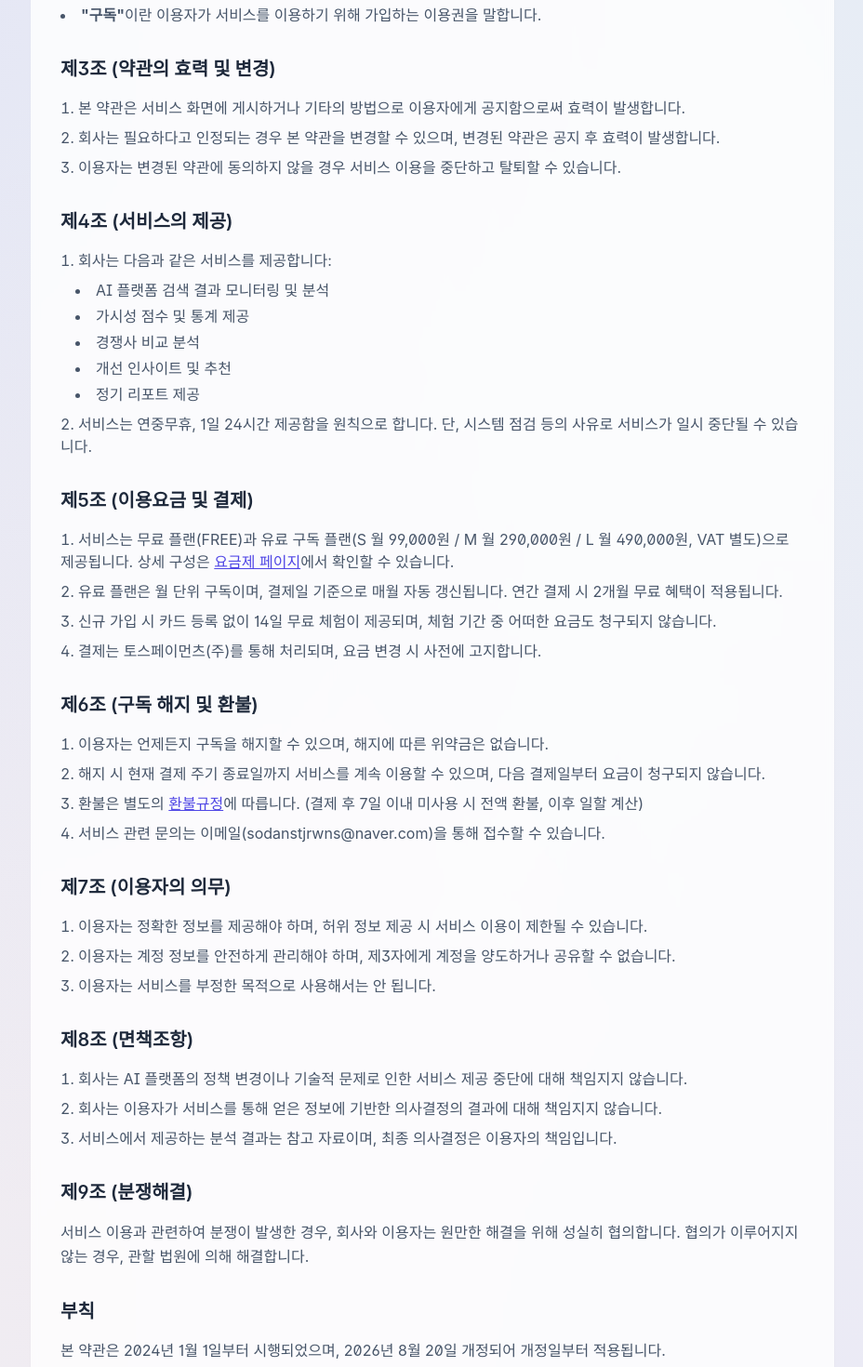
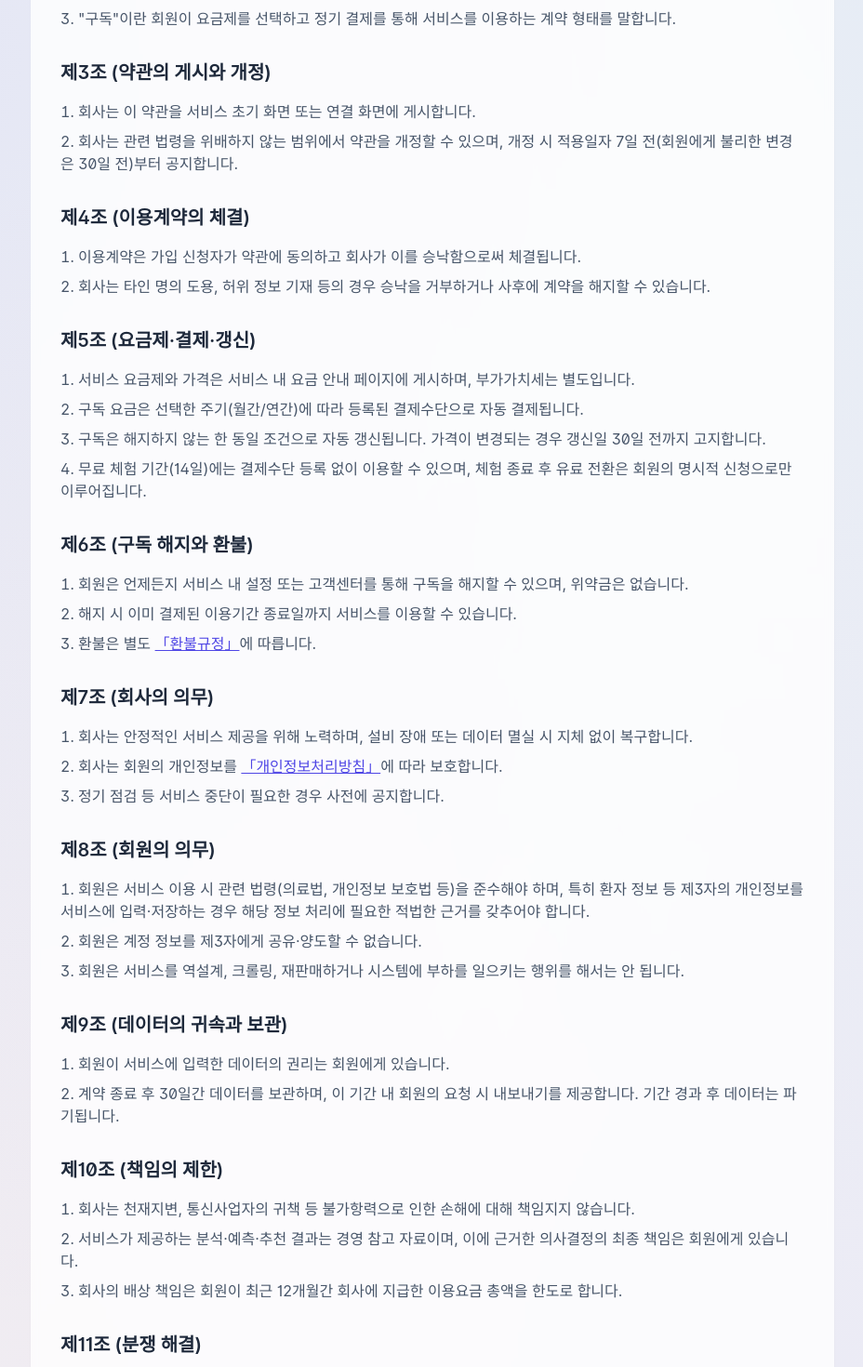
Before and after one commit to sodanstjrwns-max/patient-signal, a Next.js app in the folder apps/web/: page /terms in a window 1280 px wide. Shown: the part 420-1890 px from the top of the page at 93% size, without its empty margins (175-1103 px from the left). Built offline with nearby package versions, Linux system fonts and the light colour scheme; no server answers.

Commit message:
법적 페이지 3종을 전 사이트 공통 템플릿(2026-08-20)으로 교체 — 약관 11개조(데이터 귀속·배상한도·의료법 준수 포함), 방침 8개항(국외이전 고지 포함), 환불규정(단건 §2는 시그널 미판매로 제외)

```diff
--- a/apps/web/src/app/refund/page.tsx
+++ b/apps/web/src/app/refund/page.tsx
@@ -3,117 +3,82 @@ import SiteFooter from '@/components/layout/SiteFooter';
 
 export const metadata: Metadata = {
   title: '환불규정 - Patient Signal',
-  description: '페이션트 시그널 구독 서비스의 환불 및 해지 규정 안내',
+  description: '페이션트 시그널 환불규정',
 };
 
+// 2026-08-20 전 사이트 공통 법적 페이지 템플릿 적용 ({{서비스명}}=페이션트 시그널)
+// §2 단건 상품은 "해당 상품 판매 사이트에만 게시" — 시그널은 SaaS 구독만이므로 제외
 export default function RefundPage() {
   return (
     <div className="min-h-screen bg-mesh flex flex-col">
       <main className="flex-1 max-w-4xl mx-auto px-4 py-16 w-full">
-        <h1 className="text-3xl font-bold text-slate-900 mb-2">환불규정</h1>
-        <p className="text-sm text-slate-400 mb-8">시행일: 2026년 8월 20일</p>
+        <h1 className="text-3xl font-bold text-slate-900 mb-2">페이션트 시그널 환불규정</h1>
+        <p className="text-sm text-slate-400 mb-8">적용일: 2026년 8월 20일</p>
 
         <div className="bg-white/80 backdrop-blur-sm rounded-2xl shadow-sm p-8 space-y-8">
-          <section id="refund-scope">
-            <h2 className="text-xl font-semibold text-slate-800 mb-4">제1조 (적용 범위)</h2>
-            <p className="text-slate-600 leading-relaxed">
-              본 환불규정은 페이션트퍼널(이하 &quot;회사&quot;)이 운영하는 페이션트 시그널(Patient
-              Signal) 유료 구독 서비스의 결제 취소 및 환불에 적용됩니다. 본 규정에서 정하지 않은
-              사항은 「전자상거래 등에서의 소비자보호에 관한 법률」 등 관련 법령 및 이용약관에
-              따릅니다.
-            </p>
-          </section>
-
           <section id="refund-subscription">
-            <h2 className="text-xl font-semibold text-slate-800 mb-4">제2조 (월간 구독 환불)</h2>
+            <h2 className="text-xl font-semibold text-slate-800 mb-4">
+              1. 구독 서비스 (월간·연간 결제)
+            </h2>
             <ol className="list-decimal list-inside text-slate-600 space-y-2">
               <li>
-                <strong>결제 후 7일 이내</strong>이고 서비스를 <strong>이용하지 않은 경우</strong>{' '}
-                전액 환불됩니다. (이용 여부는 결제 이후 크롤링 실행, 리포트 열람 등 유료 기능 사용
-                기록 기준)
+                결제일로부터 <strong>7일 이내</strong>이고 서비스를{' '}
+                <strong>실질적으로 이용하지 않은 경우</strong>(데이터 입력·분석 실행 등 핵심 기능
+                미사용): 전액 환불
               </li>
               <li>
-                결제 후 7일이 지났거나 서비스를 이용한 경우, 잔여 기간에 대해{' '}
-                <strong>일할 계산</strong>하여 환불합니다.
+                그 외의 경우: 총 결제금액에서 이용 일수에 해당하는 금액을 일할 계산으로 공제한
+                잔액을 환불
               </li>
-              <li>월간 구독은 언제든 해지할 수 있으며, 해지에 따른 위약금은 없습니다.</li>
               <li>
-                해지 시 별도 환불 요청이 없으면 현재 결제 주기 종료일까지 서비스를 계속 이용할 수
-                있고, 다음 결제일부터 요금이 청구되지 않습니다.
+                연간 결제(2개월 무료 혜택 적용)의 중도 해지 시: 무료 혜택을 제외한 월간 정가
+                기준으로 이용분을 계산하여 공제 후 환불
+              </li>
+              <li>
+                월간 구독의 단순 해지는 환불이 아닌 갱신 중단으로 처리되며, 결제된 이용기간
+                종료일까지 이용 가능합니다. 위약금은 없습니다.
               </li>
             </ol>
           </section>
 
-          <section id="refund-annual">
-            <h2 className="text-xl font-semibold text-slate-800 mb-4">
-              제3조 (연간 결제 환불 — 2개월 무료 혜택)
-            </h2>
+          <section id="refund-process">
+            <h2 className="text-xl font-semibold text-slate-800 mb-4">2. 환불 절차</h2>
             <ol className="list-decimal list-inside text-slate-600 space-y-2">
               <li>
-                연간 결제(12개월 요금으로 결제, 2개월 무료 혜택 적용)는 중도 해지 시{' '}
-                <strong>무료 제공분을 제외하고</strong> 실제 이용 기간을 월간 정가 기준으로 일할
-                정산한 후 잔액을 환불합니다.
-              </li>
-              <li>결제 후 7일 이내 미사용 시에는 전액 환불됩니다.</li>
-            </ol>
-          </section>
-
-          <section id="refund-trial">
-            <h2 className="text-xl font-semibold text-slate-800 mb-4">제4조 (무료 체험)</h2>
-            <ol className="list-decimal list-inside text-slate-600 space-y-2">
-              <li>
-                14일 무료 체험은 카드 등록 없이 제공되며, 체험 기간 중 어떠한 요금도 청구되지
-                않습니다.
-              </li>
-              <li>체험 종료 후 이용자가 직접 결제하기 전에는 자동으로 과금되지 않습니다.</li>
-            </ol>
-          </section>
-
-          <section id="refund-company-fault">
-            <h2 className="text-xl font-semibold text-slate-800 mb-4">
-              제5조 (회사 귀책 사유로 인한 환불)
-            </h2>
-            <p className="text-slate-600 leading-relaxed">
-              회사의 시스템 장애 등 회사 귀책 사유로 서비스를 정상적으로 이용하지 못한 기간이
-              발생한 경우, 해당 기간만큼 이용 기간을 연장하거나 일할 계산하여 환불합니다.
-            </p>
-          </section>
-
-          <section id="refund-process">
-            <h2 className="text-xl font-semibold text-slate-800 mb-4">제6조 (환불 절차)</h2>
-            <ol className="list-decimal list-inside text-slate-600 space-y-2">
-              <li>
-                환불 요청은 대시보드 내 <strong>설정 &gt; 구독 관리</strong> 또는 이메일(
+                고객센터(이메일{' '}
                 <a
                   href="mailto:sodanstjrwns@naver.com"
                   className="text-indigo-600 hover:text-indigo-700"
                 >
                   sodanstjrwns@naver.com
-                </a>
-                )로 접수할 수 있습니다.
+                </a>{' '}
+                / 010-5832-3372)로 환불 요청
               </li>
+              <li>회사는 요청일로부터 3영업일 이내에 환불 가능 여부와 금액을 안내</li>
               <li>
-                환불은 접수일로부터 <strong>영업일 기준 3~5일 이내</strong>에 원 결제수단으로
-                처리됩니다. (카드사 사정에 따라 카드 취소 반영은 추가 소요될 수 있습니다)
+                환불은 원 결제수단으로 진행되며, 카드 결제 취소는 카드사 사정에 따라 3~7영업일이
+                소요될 수 있습니다.
               </li>
-              <li>결제 처리 및 환불은 토스페이먼츠(주)를 통해 이루어집니다.</li>
             </ol>
           </section>
 
           <section id="refund-misc">
-            <h2 className="text-xl font-semibold text-slate-800 mb-4">제7조 (기타)</h2>
-            <ol className="list-decimal list-inside text-slate-600 space-y-2">
+            <h2 className="text-xl font-semibold text-slate-800 mb-4">3. 기타</h2>
+            <ul className="list-disc list-inside text-slate-600 space-y-2">
               <li>
-                이용약관 위반(부정 사용, 계정 공유 등)으로 이용이 제한된 경우 환불이 제한될 수
-                있습니다.
+                이 규정에서 정하지 않은 사항은 「전자상거래 등에서의 소비자보호에 관한 법률」 등
+                관련 법령에 따릅니다.
               </li>
-              <li>본 규정은 관련 법령 개정 또는 정책 변경 시 사전 공지 후 변경될 수 있습니다.</li>
-            </ol>
+              <li>
+                회사의 귀책 사유(서비스 장애 등)로 정상 이용이 불가했던 기간은 이용 일수 계산에서
+                제외합니다.
+              </li>
+            </ul>
           </section>
 
           <section>
             <h2 className="text-xl font-semibold text-slate-800 mb-4">부칙</h2>
-            <p className="text-slate-600">본 환불규정은 2026년 8월 20일부터 시행됩니다.</p>
+            <p className="text-slate-600">이 규정은 2026년 8월 20일부터 적용됩니다.</p>
           </section>
         </div>
 
--- a/apps/web/src/app/terms/page.tsx
+++ b/apps/web/src/app/terms/page.tsx
@@ -1,112 +1,178 @@
-'use client';
-
+import type { Metadata } from 'next';
 import SiteFooter from '@/components/layout/SiteFooter';
 
+export const metadata: Metadata = {
+  title: '이용약관 - Patient Signal',
+  description: '페이션트 시그널 이용약관',
+};
+
+// 2026-08-20 전 사이트 공통 법적 페이지 템플릿 적용 ({{서비스명}}=페이션트 시그널)
 export default function TermsPage() {
   return (
     <div className="min-h-screen bg-mesh flex flex-col">
-      <div className="flex-1 max-w-4xl mx-auto px-4 py-16 w-full">
-        <h1 className="text-3xl font-bold text-slate-900 mb-8">이용약관</h1>
+      <main className="flex-1 max-w-4xl mx-auto px-4 py-16 w-full">
+        <h1 className="text-3xl font-bold text-slate-900 mb-2">페이션트 시그널 이용약관</h1>
+        <p className="text-sm text-slate-400 mb-8">시행일: 2026년 8월 20일</p>
 
         <div className="bg-white/80 backdrop-blur-sm rounded-2xl shadow-sm p-8 space-y-8">
           <section>
             <h2 className="text-xl font-semibold text-slate-800 mb-4">제1조 (목적)</h2>
             <p className="text-slate-600 leading-relaxed">
-              본 약관은 페이션트퍼널(이하 "회사")이 제공하는 AI 검색 가시성 분석 서비스
-              페이션트 시그널(Patient Signal, 이하 "서비스")의
-              이용과 관련하여 회사와 이용자 간의 권리, 의무 및 책임사항을 규정함을 목적으로 합니다.
+              이 약관은 페이션트퍼널(이하 &quot;회사&quot;)이 제공하는 페이션트 시그널 및 관련 제반
+              서비스(이하 &quot;서비스&quot;)의 이용과 관련하여 회사와 회원 간의 권리, 의무 및
+              책임사항을 규정함을 목적으로 합니다.
             </p>
           </section>
 
           <section>
             <h2 className="text-xl font-semibold text-slate-800 mb-4">제2조 (정의)</h2>
-            <ul className="list-disc list-inside text-slate-600 space-y-2">
-              <li><strong>"서비스"</strong>란 회사가 제공하는 AI 플랫폼(ChatGPT, Claude, Perplexity, Gemini, Grok, CLOVA X 등)에서의
-                병원/의료기관 검색 가시성 분석, 경쟁사 비교, 개선 인사이트 제공 등의 서비스를 말합니다.</li>
-              <li><strong>"이용자"</strong>란 본 약관에 따라 서비스를 이용하는 병원, 의료기관 또는 개인을 말합니다.</li>
-              <li><strong>"구독"</strong>이란 이용자가 서비스를 이용하기 위해 가입하는 이용권을 말합니다.</li>
-            </ul>
-          </section>
-
-          <section>
-            <h2 className="text-xl font-semibold text-slate-800 mb-4">제3조 (약관의 효력 및 변경)</h2>
             <ol className="list-decimal list-inside text-slate-600 space-y-2">
-              <li>본 약관은 서비스 화면에 게시하거나 기타의 방법으로 이용자에게 공지함으로써 효력이 발생합니다.</li>
-              <li>회사는 필요하다고 인정되는 경우 본 약관을 변경할 수 있으며, 변경된 약관은 공지 후 효력이 발생합니다.</li>
-              <li>이용자는 변경된 약관에 동의하지 않을 경우 서비스 이용을 중단하고 탈퇴할 수 있습니다.</li>
+              <li>
+                &quot;서비스&quot;란 회사가 웹사이트를 통해 제공하는 병·의원 경영 지원 소프트웨어 및
+                부가 기능 일체를 말합니다.
+              </li>
+              <li>&quot;회원&quot;이란 이 약관에 동의하고 회사와 이용계약을 체결한 자를 말합니다.</li>
+              <li>
+                &quot;구독&quot;이란 회원이 요금제를 선택하고 정기 결제를 통해 서비스를 이용하는 계약
+                형태를 말합니다.
+              </li>
             </ol>
           </section>
 
           <section>
-            <h2 className="text-xl font-semibold text-slate-800 mb-4">제4조 (서비스의 제공)</h2>
+            <h2 className="text-xl font-semibold text-slate-800 mb-4">제3조 (약관의 게시와 개정)</h2>
             <ol className="list-decimal list-inside text-slate-600 space-y-2">
-              <li>회사는 다음과 같은 서비스를 제공합니다:
-                <ul className="list-disc list-inside ml-4 mt-2 space-y-1">
-                  <li>AI 플랫폼 검색 결과 모니터링 및 분석</li>
-                  <li>가시성 점수 및 통계 제공</li>
-                  <li>경쟁사 비교 분석</li>
-                  <li>개선 인사이트 및 추천</li>
-                  <li>정기 리포트 제공</li>
-                </ul>
+              <li>회사는 이 약관을 서비스 초기 화면 또는 연결 화면에 게시합니다.</li>
+              <li>
+                회사는 관련 법령을 위배하지 않는 범위에서 약관을 개정할 수 있으며, 개정 시 적용일자
+                7일 전(회원에게 불리한 변경은 30일 전)부터 공지합니다.
               </li>
-              <li>서비스는 연중무휴, 1일 24시간 제공함을 원칙으로 합니다. 단, 시스템 점검 등의 사유로
-                서비스가 일시 중단될 수 있습니다.</li>
             </ol>
           </section>
 
           <section>
-            <h2 className="text-xl font-semibold text-slate-800 mb-4">제5조 (이용요금 및 결제)</h2>
+            <h2 className="text-xl font-semibold text-slate-800 mb-4">제4조 (이용계약의 체결)</h2>
             <ol className="list-decimal list-inside text-slate-600 space-y-2">
-              <li>서비스는 무료 플랜(FREE)과 유료 구독 플랜(S 월 99,000원 / M 월 290,000원 / L 월 490,000원, VAT 별도)으로
-                제공됩니다. 상세 구성은 <a href="/pricing" className="text-indigo-600 hover:text-indigo-700 underline">요금제 페이지</a>에서 확인할 수 있습니다.</li>
-              <li>유료 플랜은 월 단위 구독이며, 결제일 기준으로 매월 자동 갱신됩니다. 연간 결제 시 2개월 무료 혜택이 적용됩니다.</li>
-              <li>신규 가입 시 카드 등록 없이 14일 무료 체험이 제공되며, 체험 기간 중 어떠한 요금도 청구되지 않습니다.</li>
-              <li>결제는 토스페이먼츠(주)를 통해 처리되며, 요금 변경 시 사전에 고지합니다.</li>
+              <li>이용계약은 가입 신청자가 약관에 동의하고 회사가 이를 승낙함으로써 체결됩니다.</li>
+              <li>
+                회사는 타인 명의 도용, 허위 정보 기재 등의 경우 승낙을 거부하거나 사후에 계약을
+                해지할 수 있습니다.
+              </li>
             </ol>
           </section>
 
           <section>
-            <h2 className="text-xl font-semibold text-slate-800 mb-4">제6조 (구독 해지 및 환불)</h2>
+            <h2 className="text-xl font-semibold text-slate-800 mb-4">제5조 (요금제·결제·갱신)</h2>
             <ol className="list-decimal list-inside text-slate-600 space-y-2">
-              <li>이용자는 언제든지 구독을 해지할 수 있으며, 해지에 따른 위약금은 없습니다.</li>
-              <li>해지 시 현재 결제 주기 종료일까지 서비스를 계속 이용할 수 있으며, 다음 결제일부터 요금이 청구되지 않습니다.</li>
-              <li>환불은 별도의 <a href="/refund" className="text-indigo-600 hover:text-indigo-700 underline">환불규정</a>에 따릅니다.
-                (결제 후 7일 이내 미사용 시 전액 환불, 이후 일할 계산)</li>
-              <li>서비스 관련 문의는 이메일(sodanstjrwns@naver.com)을 통해 접수할 수 있습니다.</li>
+              <li>
+                서비스 요금제와 가격은 서비스 내 요금 안내 페이지에 게시하며, 부가가치세는
+                별도입니다.
+              </li>
+              <li>
+                구독 요금은 선택한 주기(월간/연간)에 따라 등록된 결제수단으로 자동 결제됩니다.
+              </li>
+              <li>
+                구독은 해지하지 않는 한 동일 조건으로 자동 갱신됩니다. 가격이 변경되는 경우 갱신일
+                30일 전까지 고지합니다.
+              </li>
+              <li>
+                무료 체험 기간(14일)에는 결제수단 등록 없이 이용할 수 있으며, 체험 종료 후 유료
+                전환은 회원의 명시적 신청으로만 이루어집니다.
+              </li>
             </ol>
           </section>
 
           <section>
-            <h2 className="text-xl font-semibold text-slate-800 mb-4">제7조 (이용자의 의무)</h2>
+            <h2 className="text-xl font-semibold text-slate-800 mb-4">제6조 (구독 해지와 환불)</h2>
             <ol className="list-decimal list-inside text-slate-600 space-y-2">
-              <li>이용자는 정확한 정보를 제공해야 하며, 허위 정보 제공 시 서비스 이용이 제한될 수 있습니다.</li>
-              <li>이용자는 계정 정보를 안전하게 관리해야 하며, 제3자에게 계정을 양도하거나 공유할 수 없습니다.</li>
-              <li>이용자는 서비스를 부정한 목적으로 사용해서는 안 됩니다.</li>
+              <li>
+                회원은 언제든지 서비스 내 설정 또는 고객센터를 통해 구독을 해지할 수 있으며,
+                위약금은 없습니다.
+              </li>
+              <li>해지 시 이미 결제된 이용기간 종료일까지 서비스를 이용할 수 있습니다.</li>
+              <li>
+                환불은 별도{' '}
+                <a href="/refund" className="text-indigo-600 hover:text-indigo-700 underline">
+                  「환불규정」
+                </a>
+                에 따릅니다.
+              </li>
             </ol>
           </section>
 
           <section>
-            <h2 className="text-xl font-semibold text-slate-800 mb-4">제8조 (면책조항)</h2>
+            <h2 className="text-xl font-semibold text-slate-800 mb-4">제7조 (회사의 의무)</h2>
             <ol className="list-decimal list-inside text-slate-600 space-y-2">
-              <li>회사는 AI 플랫폼의 정책 변경이나 기술적 문제로 인한 서비스 제공 중단에 대해 책임지지 않습니다.</li>
-              <li>회사는 이용자가 서비스를 통해 얻은 정보에 기반한 의사결정의 결과에 대해 책임지지 않습니다.</li>
-              <li>서비스에서 제공하는 분석 결과는 참고 자료이며, 최종 의사결정은 이용자의 책임입니다.</li>
+              <li>
+                회사는 안정적인 서비스 제공을 위해 노력하며, 설비 장애 또는 데이터 멸실 시 지체 없이
+                복구합니다.
+              </li>
+              <li>
+                회사는 회원의 개인정보를{' '}
+                <a href="/privacy" className="text-indigo-600 hover:text-indigo-700 underline">
+                  「개인정보처리방침」
+                </a>
+                에 따라 보호합니다.
+              </li>
+              <li>정기 점검 등 서비스 중단이 필요한 경우 사전에 공지합니다.</li>
             </ol>
           </section>
 
           <section>
-            <h2 className="text-xl font-semibold text-slate-800 mb-4">제9조 (분쟁해결)</h2>
+            <h2 className="text-xl font-semibold text-slate-800 mb-4">제8조 (회원의 의무)</h2>
+            <ol className="list-decimal list-inside text-slate-600 space-y-2">
+              <li>
+                회원은 서비스 이용 시 관련 법령(의료법, 개인정보 보호법 등)을 준수해야 하며, 특히
+                환자 정보 등 제3자의 개인정보를 서비스에 입력·저장하는 경우 해당 정보 처리에 필요한
+                적법한 근거를 갖추어야 합니다.
+              </li>
+              <li>회원은 계정 정보를 제3자에게 공유·양도할 수 없습니다.</li>
+              <li>
+                회원은 서비스를 역설계, 크롤링, 재판매하거나 시스템에 부하를 일으키는 행위를 해서는
+                안 됩니다.
+              </li>
+            </ol>
+          </section>
+
+          <section>
+            <h2 className="text-xl font-semibold text-slate-800 mb-4">제9조 (데이터의 귀속과 보관)</h2>
+            <ol className="list-decimal list-inside text-slate-600 space-y-2">
+              <li>회원이 서비스에 입력한 데이터의 권리는 회원에게 있습니다.</li>
+              <li>
+                계약 종료 후 30일간 데이터를 보관하며, 이 기간 내 회원의 요청 시 내보내기를
+                제공합니다. 기간 경과 후 데이터는 파기됩니다.
+              </li>
+            </ol>
+          </section>
+
+          <section>
+            <h2 className="text-xl font-semibold text-slate-800 mb-4">제10조 (책임의 제한)</h2>
+            <ol className="list-decimal list-inside text-slate-600 space-y-2">
+              <li>
+                회사는 천재지변, 통신사업자의 귀책 등 불가항력으로 인한 손해에 대해 책임지지
+                않습니다.
+              </li>
+              <li>
+                서비스가 제공하는 분석·예측·추천 결과는 경영 참고 자료이며, 이에 근거한 의사결정의
+                최종 책임은 회원에게 있습니다.
+              </li>
+              <li>
+                회사의 배상 책임은 회원이 최근 12개월간 회사에 지급한 이용요금 총액을 한도로 합니다.
+              </li>
+            </ol>
+          </section>
+
+          <section>
+            <h2 className="text-xl font-semibold text-slate-800 mb-4">제11조 (분쟁 해결)</h2>
             <p className="text-slate-600 leading-relaxed">
-              서비스 이용과 관련하여 분쟁이 발생한 경우, 회사와 이용자는 원만한 해결을 위해 성실히 협의합니다.
-              협의가 이루어지지 않는 경우, 관할 법원에 의해 해결합니다.
+              이 약관은 대한민국 법률에 따라 해석되며, 분쟁에 관한 소송은 민사소송법상 관할법원에
+              제기합니다.
             </p>
           </section>
 
           <section>
             <h2 className="text-xl font-semibold text-slate-800 mb-4">부칙</h2>
-            <p className="text-slate-600">
-              본 약관은 2024년 1월 1일부터 시행되었으며, 2026년 8월 20일 개정되어 개정일부터 적용됩니다.
-            </p>
+            <p className="text-slate-600">이 약관은 2026년 8월 20일부터 시행합니다.</p>
           </section>
         </div>
 
@@ -115,7 +181,7 @@ export default function TermsPage() {
             ← 메인으로 돌아가기
           </a>
         </div>
-      </div>
+      </main>
       <SiteFooter />
     </div>
   );
```
Also changed, not shown: apps/web/src/app/privacy/page.tsx (+80 -127 lines).
